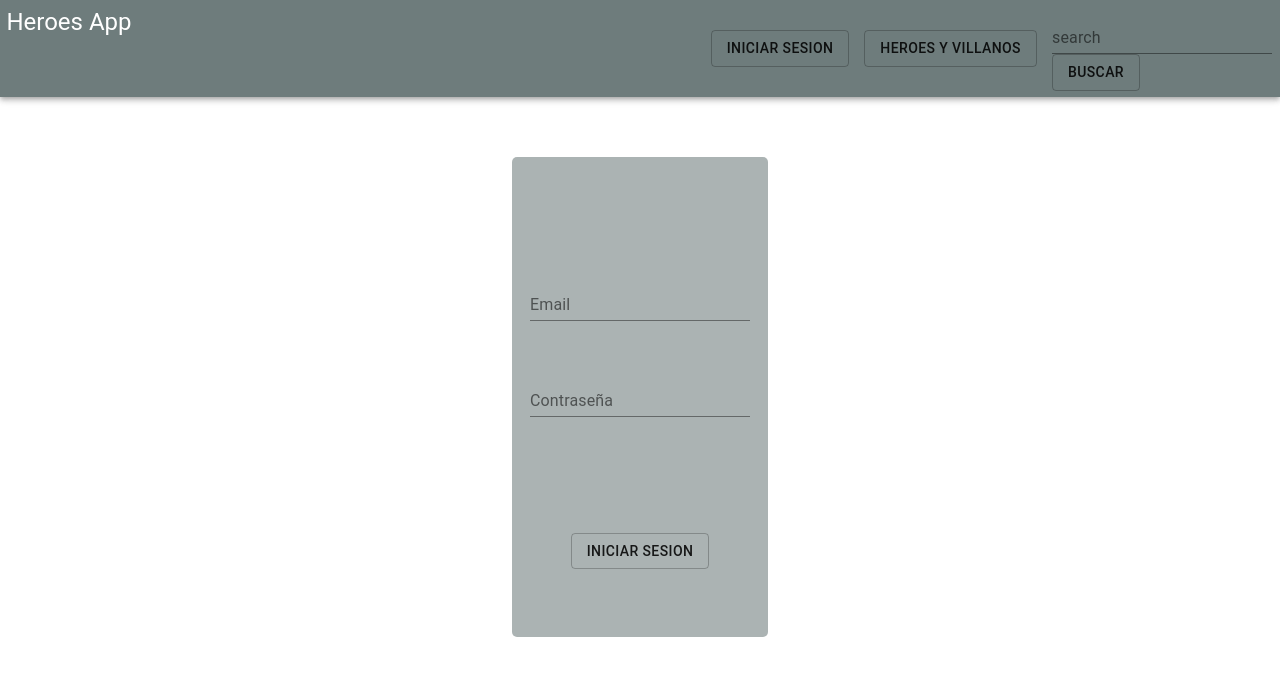
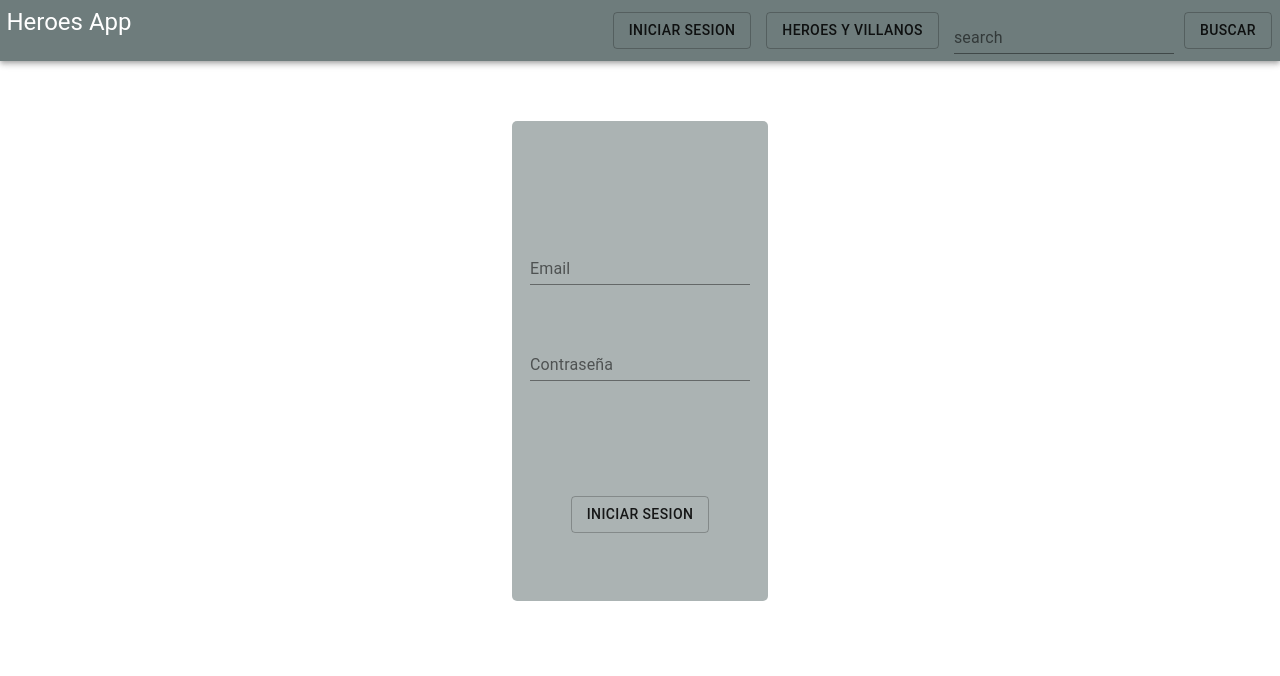
Before and after one commit to MichelleSambiase/React-HeroApp, a React (Create React App) app: page /LogIn in a window 1280 px wide. Shown: the top 676 px of the page. Built offline with nearby package versions, Linux system fonts and the light colour scheme; no server answers; a web font is replaced by a local one.

Commit message:
arreglo de componentes navbar

```diff
--- a/src/Pages/Login.jsx
+++ b/src/Pages/Login.jsx
@@ -57,7 +57,7 @@ const Login = () => {
         history.push("/Home");
       })
       .catch(function (error) {
-        alert("Ingrese un email y contraseña validos.");
+        alert(error, "Ingrese un email y contraseña validos.");
       });
   };
 
--- a/src/components/Navbar.jsx
+++ b/src/components/Navbar.jsx
@@ -49,7 +49,6 @@ const Navbar = (props) => {
 
   const searchHero = async (values) => {
     try {
-      console.log("entre");
       const response = await axios.get(
         `https://superheroapi.com/api/3813382392107628/search/${values.name}`
       );
@@ -72,9 +71,8 @@ const Navbar = (props) => {
         };
       });
       dispatch(searchHeroes(itemModified));
-      console.log(response);
     } catch {
-      console.log("entro en el error");
+      alert("Superheroe no encontrado");
     }
   };
 
@@ -100,11 +98,7 @@ const Navbar = (props) => {
           }}
         >
           {logueado ? (
-            <ButtonComponent
-              className={classes.logIn}
-              /* handleClick={handleClickLog} */
-              label="Cerrar Sesion"
-            />
+            <ButtonComponent className={classes.logIn} label="Cerrar Sesion" />
           ) : (
             <ButtonComponent
               className={classes.logIn}
@@ -121,7 +115,7 @@ const Navbar = (props) => {
             initialValues={{ name: "" }}
             validate={(valores) => {
               let errors = {};
-              if (!valores.name) {
+              if (!valores.name || valores.name === " ") {
                 errors.name = "Superheroe no encontrado";
               }
               return errors;
@@ -136,7 +130,15 @@ const Navbar = (props) => {
               handleChange,
               handleBlur,
             }) => (
-              <form onSubmit={handleSubmit}>
+              <form
+                onSubmit={handleSubmit}
+                style={{
+                  display: "flex",
+                  alignItems: "center",
+                  columnGap: "10px",
+                }}
+              >
+                <div>
                   <InputComponent
                     className={classes.MuiTextFieldRoot}
                     name="name"
@@ -147,11 +149,14 @@ const Navbar = (props) => {
                     label="search"
                   />
                   {errors.name && touched.name && (
-                  <div>
-                    <p>{errors.name}</p>
+                    <div style={{ display: "flex" }}>
+                      <span style={{ fontSize: "0.8em" }}>{errors.name}</span>
                     </div>
                   )}
+                </div>
+                <div>
                   <ButtonComponent type="submit" label="Buscar" />
+                </div>
               </form>
             )}
           </Formik>
```
Lines whose indentation alone changed are shown as unchanged.
